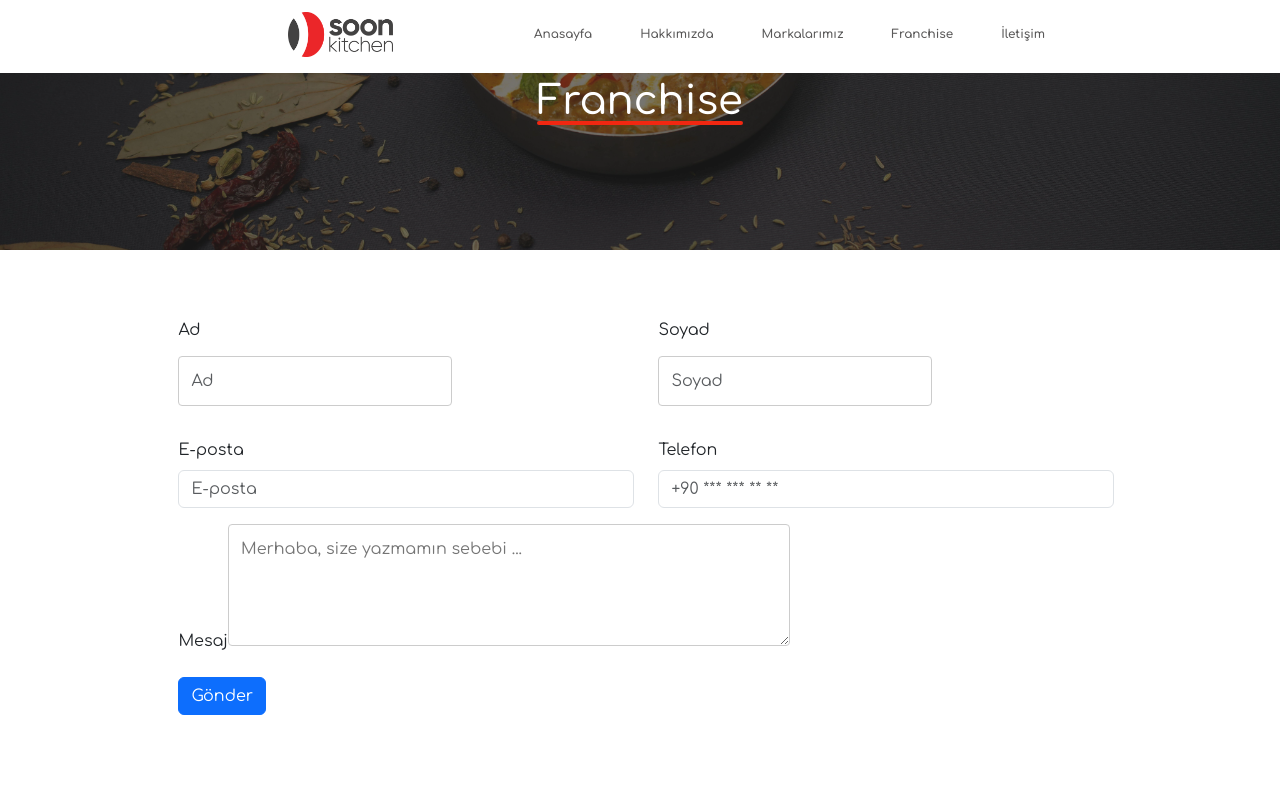
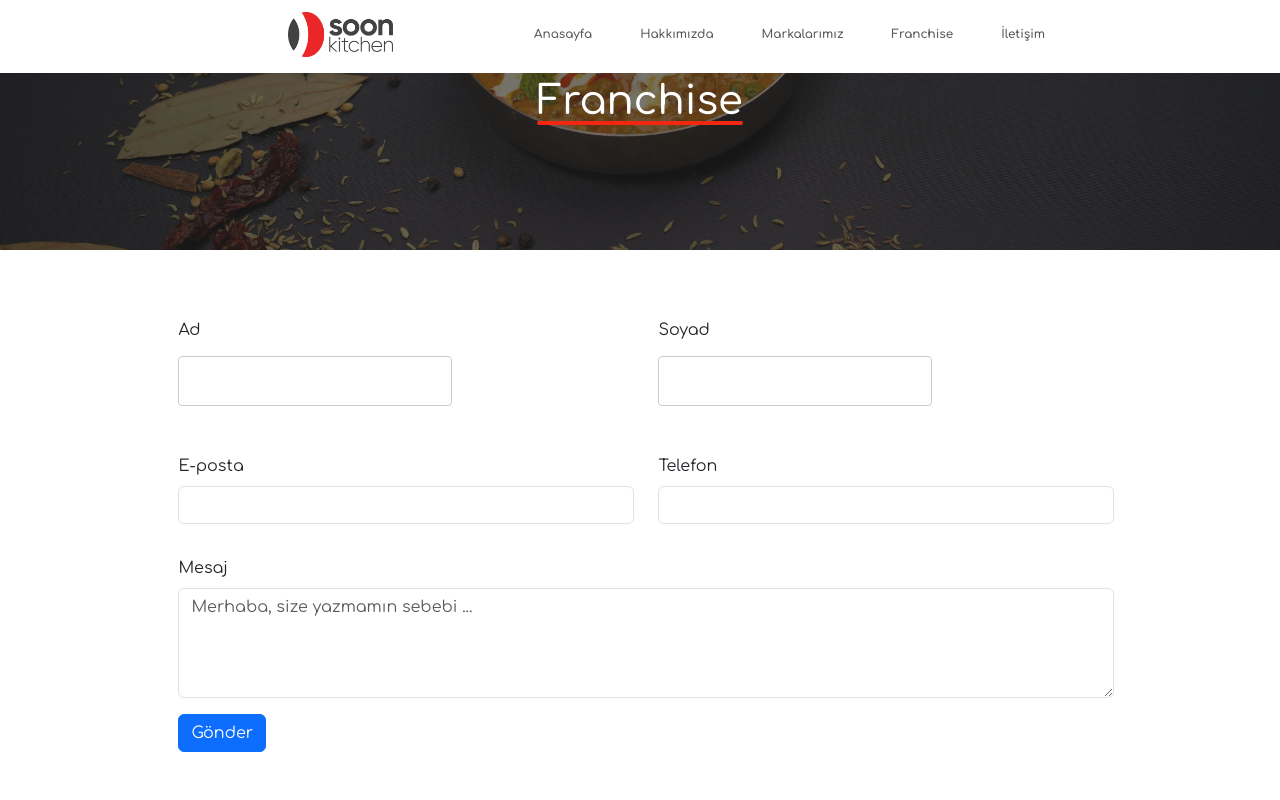
Before and after one commit to smartinbSolutions/Soonkitchen, a React (Create React App) app: page /#/franchise in a window 1280 px wide. Shown: the top 800 px of the page. Built offline with nearby package versions, Linux system fonts and the light colour scheme; a web font is replaced by a local one.

Commit message:
fix franchise

```diff
--- a/src/Pages/FranchisePage.jsx
+++ b/src/Pages/FranchisePage.jsx
@@ -1,10 +1,6 @@
 import React from "react";
 import Mheader from "./../components/HomePage/Header/Mheader";
 import Footer from "./../components/ulity/Footer";
-import Button from "react-bootstrap/Button";
-import Col from "react-bootstrap/Col";
-import Form from "react-bootstrap/Form";
-import Row from "react-bootstrap/Row";
 
 const FranchisePage = () => {
   return (
@@ -12,7 +8,6 @@
       <Mheader />
       <div className="franchise-header">
         <div className="overlay"></div>
-
         <div className="logo brands-title">
           <h1
             className="text-center"
@@ -27,40 +22,50 @@
           </h1>
         </div>
       </div>
-      <Form className="container bg-white mt-5 franchise-container">
-        <Row className="mb-3">
-          <Form.Group as={Col} controlId="formGridName">
-            <Form.Label>Ad</Form.Label>
-            <Form.Control type="text" placeholder="Ad" />
-          </Form.Group>
-
-          <Form.Group as={Col} controlId="formGridLastName">
-            <Form.Label>Soyad</Form.Label>
-            <Form.Control type="text" placeholder="Soyad" />
-          </Form.Group>
-        </Row>
-
-        <Row className="mb-3">
-          <Form.Group as={Col} controlId="formGridEmail">
-            <Form.Label>E-posta</Form.Label>
-            <Form.Control type="email" placeholder="E-posta" />
-          </Form.Group>
-
-          <Form.Group as={Col} controlId="formGridPhone">
-            <Form.Label>Telefon</Form.Label>
-            <Form.Control type="phone" placeholder="+90 *** *** ** **" />
-          </Form.Group>
-        </Row>
-
-        <Form.Group className="mb-3" controlId="formGridMessage">
-          <Form.Label>Mesaj</Form.Label>
-          <textarea rows={4} placeholder="Merhaba, size yazmamın sebebi ..." />
-        </Form.Group>
-
-        <Button variant="primary" type="submit">
+      <form className="container bg-white mt-5 franchise-container">
+        <div className="row mb-3">
+          <div className="col-lg-6 col-12 mb-3">
+            <label htmlFor="name" className="form-label">
+              Ad
+            </label>
+            <input type="text" id="name" className="form-control" />
+          </div>
+          <div className="col-lg-6 col-12 mb-3">
+            <label htmlFor="lastName" className="form-label">
+              Soyad
+            </label>
+            <input type="text" id="lastName" className="form-control" />
+          </div>
+        </div>
+        <div className="row mb-3">
+          <div className="col-lg-6 col-12 mb-3">
+            <label htmlFor="email" className="form-label">
+              E-posta
+            </label>
+            <input type="email" id="email" className="form-control" />
+          </div>
+          <div className="col-lg-6 col-12 mb-3">
+            <label htmlFor="phone" className="form-label">
+              Telefon
+            </label>
+            <input type="number" id="phone" className="form-control" />
+          </div>
+        </div>
+        <div className="mb-3">
+          <label htmlFor="message" className="form-label">
+            Mesaj
+          </label>
+          <textarea
+            rows={4}
+            className="form-control"
+            id="message"
+            placeholder="Merhaba, size yazmamın sebebi ..."
+          />
+        </div>
+        <button className="btn btn-primary" type="submit">
           Gönder
-        </Button>
-      </Form>
+        </button>
+      </form>
       <Footer />
     </div>
   );
```
